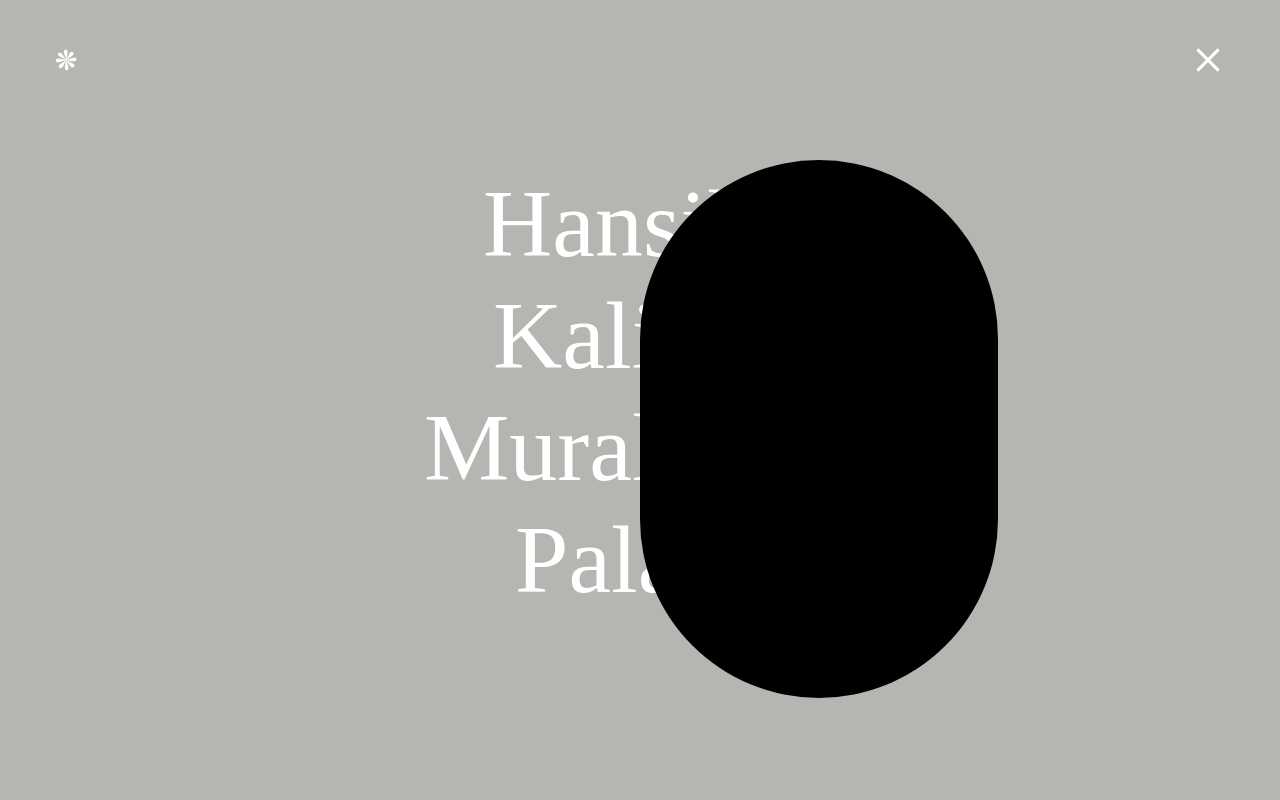
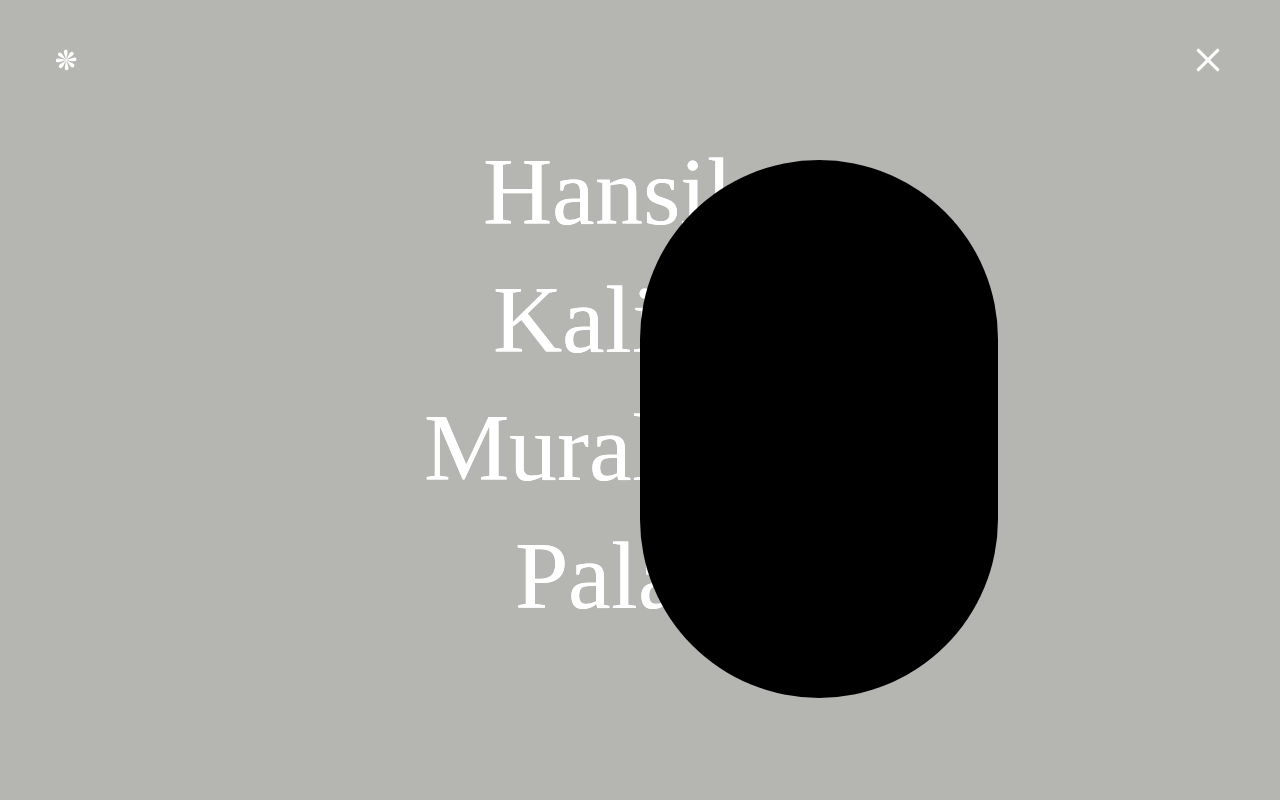
Before and after one commit to BADZA99/framer-motion-project, a React (Create React App) app: page / in a window 1280 px wide. Both pictures are taken after a click on the element 1207 px from the left and 60 px from the top of the page. Shown: the top 800 px of the page. Built offline with nearby package versions, Linux system fonts and the light colour scheme; grey boxes are pictures that could not be loaded.

Commit message:
rotate 3d letters animation

```diff
--- a/src/components/MenuItems.jsx
+++ b/src/components/MenuItems.jsx
@@ -1,4 +1,4 @@
-import React,{useLayoutEffect} from 'react';
+import React,{useLayoutEffect, useRef} from 'react';
 import styled from 'styled-components';
 import gsap from 'gsap'
 const StyledProjectItem = styled.a`
@@ -49,6 +49,8 @@ const MenuItems = ({
     name,bgcolor,src,innerRef,outerRef,backgroundRef,
     projectsRef
 }) => {
+  const wordRef=useRef();
+  const wordRefClone=useRef();
     useLayoutEffect(()=>{
         document.body.style.overflow="hidden";
 
@@ -81,6 +83,7 @@ const MenuItems = ({
           duration:1,
           ease:"expo",
         })
+
       } },
       });
 
@@ -98,6 +101,23 @@ const MenuItems = ({
       .to(getSiblings,{
         autoAlpha:0.2,
       },0)
+      .to(wordRef.current.children,{
+        y:"100%",
+        rotationX:-90,
+        opacity:0,
+        duration:0.5,
+        ease:"power2",
+        stagger:0.025,
+      },0)
+      .to(wordRefClone.current.children,{
+      startAt:{y:"-100%",rotationX:90,opacity:0},
+        y:"0%",
+        rotationX:0,
+        opacity:1,
+        duration:0.5,
+        ease:"power2",
+        stagger:0.025,
+      },0);
 
     };
 
@@ -107,14 +127,40 @@ const MenuItems = ({
       const tlLeave = gsap.timeline({
         defaults: { duration: 1, ease: "none" },
       });
-      tlLeave.to(outerRef.current,{
-        // duration:1.3,
-        ease:"none",
-        // autoAlpha:0,
-      })
-      .to(getAllProjectsItems,{
-        autoAlpha:1,
-      },0)
+      tlLeave
+        .to(outerRef.current, {
+          // duration:1.3,
+          ease: "none",
+          // autoAlpha:0,
+        })
+        .to(
+          getAllProjectsItems,
+          {
+            autoAlpha: 1,
+          },
+          0
+        )
+        .to(wordRef.current.children, {
+          startAt:{y:"100%",rotationX:-90,opacity:0},
+          y: "0%",
+          rotationX: 0,
+          opacity: 1,
+          duration: 0.5,
+          ease: "power2",
+          stagger: 0.025,
+        },0)
+        .to(
+          wordRefClone.current.children,
+          {
+            y: "-100%",
+            rotationX: 90,
+            opacity: 0,
+            duration: 0.5,
+            ease: "power2",
+            stagger: 0.025,
+          },
+          0
+        );
     };
 
     const handleMouseMove=(event)=>{
@@ -142,7 +188,26 @@ const MenuItems = ({
             <span
             className="project__item--text"
             >
-                {name}
+              <span className='word' ref={wordRef}>
+                {
+                  name.split("").map((letter,index)=>(
+                    <span key={index} className="char" style={{willChange:"transform",display:"inline-block"}}>
+                      {letter}
+                    </span>
+                  ))
+                }
+
+              </span>
+              <span className='word clone' ref={wordRefClone}>
+                {
+                  name.split("").map((letter,index)=>(
+                    <span key={index} className="char" style={{willChange:"transform",display:"inline-block"}}>
+                      {letter}
+                    </span>
+                  ))
+                }
+
+              </span>
             </span>
 
         </StyledProjectItem>
```
